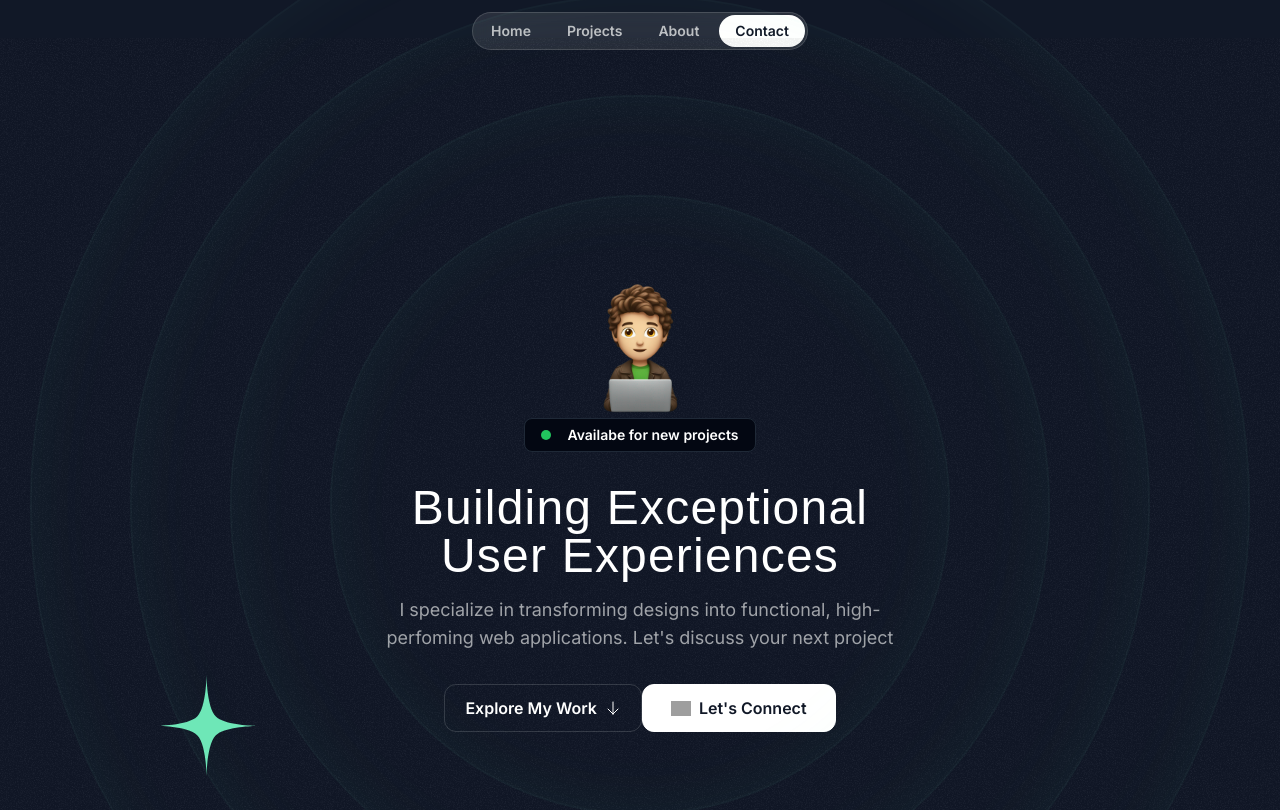
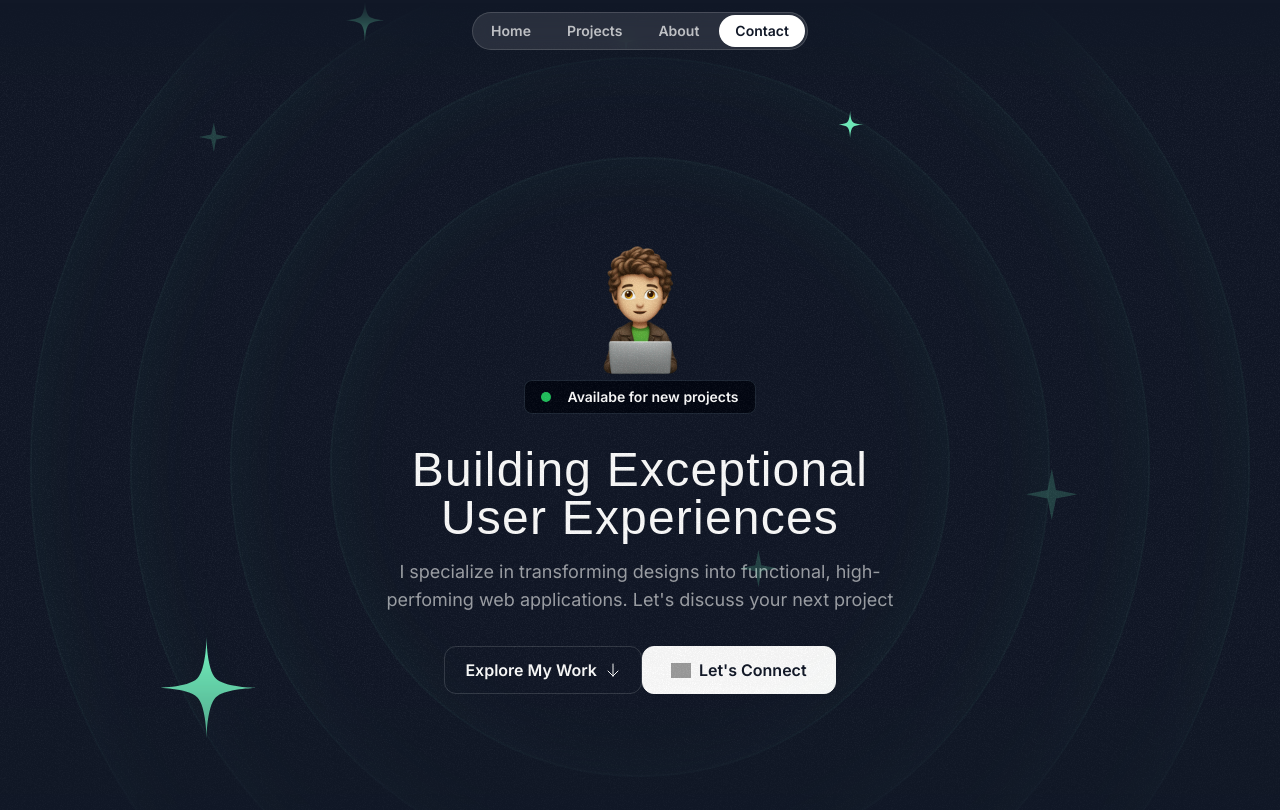
Before and after one commit to makkentoshi/portfolio-page, a Next.js app: page / in a window 1280 px wide. Shown: the top 810 px of the page. Built offline with nearby package versions, Linux system fonts and the light colour scheme; grey boxes are pictures that could not be loaded; a web font is replaced by a local one.

Commit message:
feat: Add HeroOrbit component and update hero ring shadow

```diff
--- a/components/HeroOrbit.tsx
+++ b/components/HeroOrbit.tsx
@@ -10,7 +10,7 @@
   return (
     <div className="absolute left-1/2 top-1/2 -translate-x-1/2 -translate-y-1/2 size-[800px] ">
       <div
-        className=""
+        className="flex items-start justify-start"
         style={{
           transform: `rotate(${rotation}deg)`,
           height: `${size}px`,
--- a/sections/Header.tsx
+++ b/sections/Header.tsx
@@ -1,6 +1,6 @@
 export const Header = () => {
   return (
-    <div className="flex justify-center items-center relative top-3 ">
+    <div className="flex justify-center items-center fixed  w-full z-10 top-3 ">
       <nav className="flex gap-1 p-0.5 border border-white/15 rounded-full bg-white/10 backdrop-blur">
         <a href="#" className="nav-item">
           Home
--- a/sections/Hero.tsx
+++ b/sections/Hero.tsx
@@ -4,12 +4,14 @@
 import WaveEmoji from "@/assets/icons/wave.png";
 import grainImage from "@/assets/images/grain.jpg";
 import StarIcon from "@/assets/icons/star.svg";
+import SparkleIcon from "@/assets/icons/sparkle.svg";
 import Image from "next/image";
 import HeroOrbit from "@/components/HeroOrbit";
 
 export const HeroSection = () => {
   return (
     <div className="py-32 md:py-48 lg:py-60 relative z-0 overflow-x-clip">
+      <div className="absolute inset-0 [mask-image:linear-gradient(to_bottom,transparent,black_10%,black_70%,transparent)]">
         <div
           className="absolute inset-0 -z-30 opacity-5"
           style={{ backgroundImage: `url(${grainImage.src}` }}
@@ -21,6 +23,34 @@
         <HeroOrbit size={800} rotation={-72}>
           <StarIcon className="size-28 text-emerald-300"></StarIcon>
         </HeroOrbit>
+        <HeroOrbit size={550} rotation={20}>
+          <StarIcon className="size-12 text-emerald-300"></StarIcon>
+        </HeroOrbit>
+        <HeroOrbit size={590} rotation={98}>
+          <StarIcon className="size-8 text-emerald-300"></StarIcon>
+        </HeroOrbit>
+        <HeroOrbit size={430} rotation={-14}>
+          <SparkleIcon className="size-8 text-emerald-300/20"></SparkleIcon>
+        </HeroOrbit>
+        <HeroOrbit size={440} rotation={79}>
+          <SparkleIcon className="size-5 text-emerald-300/20"></SparkleIcon>
+        </HeroOrbit>
+        <HeroOrbit size={530} rotation={178}>
+          <SparkleIcon className="size-10 text-emerald-300/20"></SparkleIcon>
+        </HeroOrbit>
+        <HeroOrbit size={710} rotation={144}>
+          <SparkleIcon className="size-14 text-emerald-300/20"></SparkleIcon>
+        </HeroOrbit>
+        <HeroOrbit size={720} rotation={85}>
+          <div className="size-3 rounded-full text-emerald-300/20"></div>
+        </HeroOrbit>
+        <HeroOrbit size={520} rotation={-41}>
+          <div className="size-2 rounded-full text-emerald-300/20"></div>
+        </HeroOrbit>
+        <HeroOrbit size={650} rotation={-5}>
+          <div className="size-2 rounded-full text-emerald-300/20"></div>
+        </HeroOrbit>
+      </div>
 
       <div className="container">
         <div className="flex flex-col items-center">
@@ -47,7 +77,6 @@
           </p>
         </div>
         <div className="flex flex-col md:flex-row justify-center items-center mt-8  ">
-
           <button className="inline-flex items-center gap-2 border border-white/15 px-5 h-12 rounded-xl ">
             <span className="font-semibold">Explore My Work</span>
             <ArrowSign className="w-4 h-4"></ArrowSign>
--- a/sections/Projects.tsx
+++ b/sections/Projects.tsx
@@ -42,5 +42,24 @@
 ];
 
 export const ProjectsSection = () => {
-  return <div>Projects Section</div>;
+  return (
+    <div>
+      <div className="container">
+        <p>Real-world Results</p>
+        <h2>Featured Projects</h2>
+        <p>See how I transformed concepts into engaging digital experiences.</p>
+        <div>
+          {portfolioProjects.map((project) => (
+            <div key={project.title}>
+              <div>
+                <span>{project.company}</span>
+                <span>{project.year}</span>
+              </div>
+              <h3>{project.title}</h3>
+            </div>
+          ))}
+        </div>
+      </div>
+    </div>
+  );
 };
```
Lines whose indentation alone changed are shown as unchanged.
